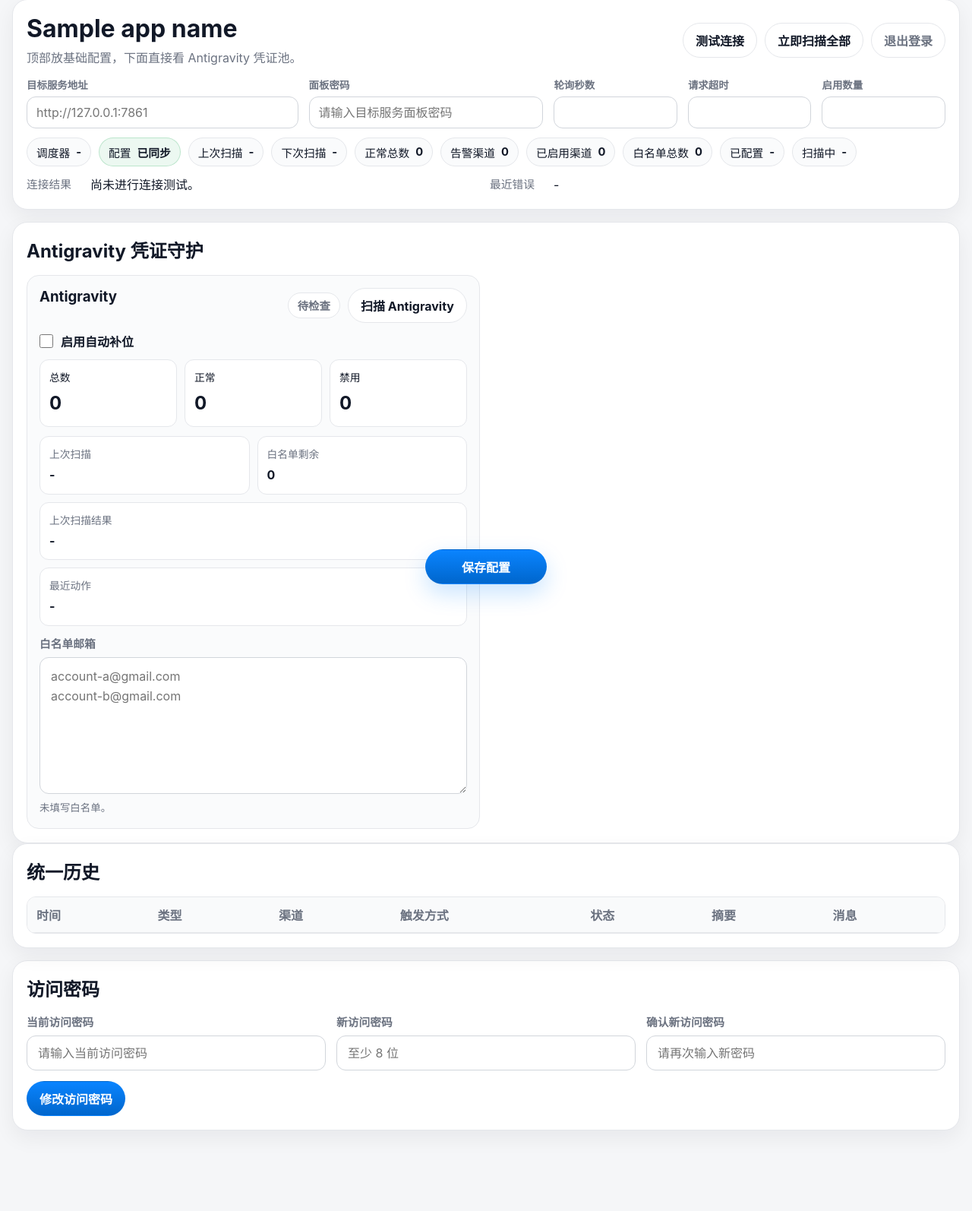
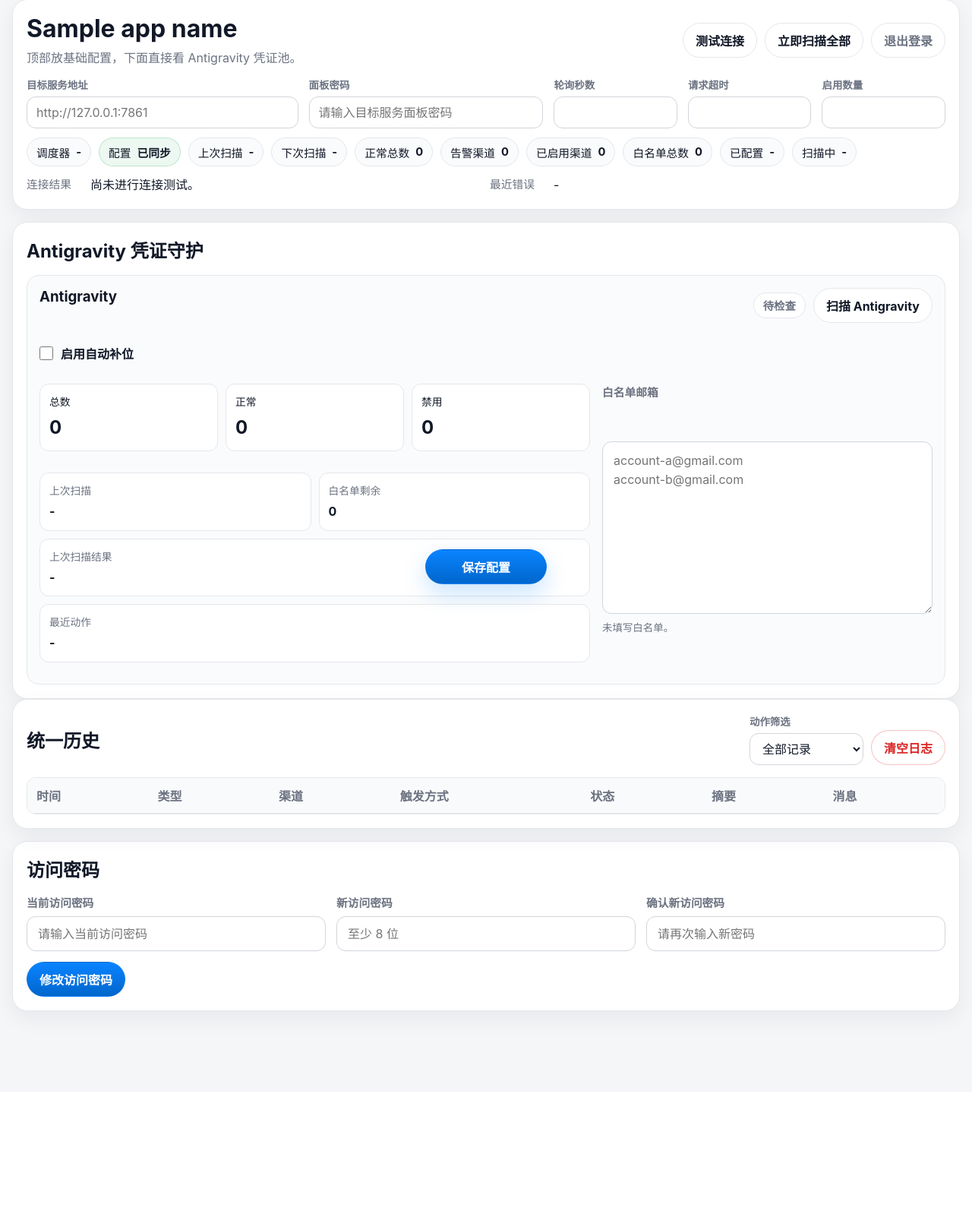
Before and after one commit to suhaihui-git/gcli2api-cred-guardian, a Python web app: template templates/index.html in a window 1280 px wide. Shown: the part 17-1611 px from the top of the page at 76% size. After the commit the page ends 1370 px from the top, so only its background shows below. Run offline with Jinja, Linux system fonts and the light colour scheme; the template is opened without the code that fills it: most values are stand-ins (such as "Sample title", 1, 10 or a date in 2020); lists and menus that the app fills with data are empty.

Commit message:
增加日志管理和宽屏布局

```diff
--- a/static/app.css
+++ b/static/app.css
@@ -34,7 +34,8 @@ body {
 
 button,
 input,
-textarea {
+textarea,
+select {
     font: inherit;
 }
 
@@ -225,6 +226,30 @@ td,
     margin-bottom: 16px;
 }
 
+.history-actions {
+    display: flex;
+    align-items: flex-end;
+    gap: 10px;
+    flex-wrap: wrap;
+}
+
+.history-filter {
+    display: grid;
+    gap: 6px;
+    min-width: 150px;
+}
+
+.history-filter span {
+    color: var(--muted);
+    font-size: 0.84rem;
+    font-weight: 600;
+}
+
+.history-filter select {
+    min-width: 150px;
+    padding: 9px 12px;
+}
+
 .field-grid {
     gap: 14px;
 }
@@ -291,7 +316,8 @@ td,
 }
 
 input,
-textarea {
+textarea,
+select {
     width: 100%;
     border: 1px solid #d1d5db;
     border-radius: var(--radius-md);
@@ -302,7 +328,8 @@ textarea {
 }
 
 input:focus,
-textarea:focus {
+textarea:focus,
+select:focus {
     outline: none;
     border-color: rgba(10, 132, 255, 0.55);
     box-shadow: 0 0 0 3px rgba(10, 132, 255, 0.12);
@@ -332,15 +359,34 @@ textarea[data-validation-tone="error"] {
 
 .channel-stack {
     display: grid;
-    grid-template-columns: repeat(2, minmax(0, 1fr));
+    grid-template-columns: minmax(0, 1fr);
     gap: 16px;
 }
 
 .channel-card {
+    display: grid;
+    grid-template-columns: minmax(0, 1.25fr) minmax(320px, 0.75fr);
+    gap: 16px;
     border: 1px solid var(--line);
     border-radius: var(--radius-lg);
     background: var(--panel-soft);
     padding: 16px;
+}
+
+.channel-card > .channel-head,
+.channel-card > .switch-field {
+    grid-column: 1 / -1;
+}
+
+.channel-card > .stats-grid,
+.channel-card > .channel-meta-grid {
+    grid-column: 1;
+}
+
+.channel-card > .field {
+    grid-column: 2;
+    grid-row: 3 / span 2;
+    align-self: stretch;
 }
 
 .channel-head {
@@ -543,6 +589,12 @@ td.message-cell {
     border-color: var(--line);
 }
 
+.btn.danger {
+    background: #fff;
+    color: var(--danger);
+    border-color: rgba(220, 38, 38, 0.28);
+}
+
 .btn.wide {
     width: 100%;
 }
@@ -617,6 +669,17 @@ td.message-cell {
     .compact-config-grid {
         grid-template-columns: repeat(2, minmax(0, 1fr));
     }
+
+    .channel-card {
+        grid-template-columns: 1fr;
+    }
+
+    .channel-card > .stats-grid,
+    .channel-card > .channel-meta-grid,
+    .channel-card > .field {
+        grid-column: auto;
+        grid-row: auto;
+    }
 }
 
 @media (max-width: 760px) {
@@ -634,6 +697,17 @@ td.message-cell {
     .header-top {
         flex-direction: column;
         align-items: flex-start;
+    }
+
+    .history-actions {
+        width: 100%;
+        align-items: stretch;
+    }
+
+    .history-filter,
+    .history-filter select,
+    .history-actions .btn {
+        width: 100%;
     }
 
     .toolbar-status {
--- a/static/app.js
+++ b/static/app.js
@@ -25,6 +25,7 @@ let isConfigDirty = false;
 let flashHideTimer = null;
 let whitelistValidationTimer = null;
 let whitelistValidationRequestSeq = 0;
+let historyActionFilter = "all";
 
 async function apiFetch(path, options = {}) {
     const response = await fetch(path, {
@@ -521,8 +522,29 @@ async function loadRuntime() {
 }
 
 async function loadHistories() {
-    const history = await apiFetch("/api/history?limit=60");
+    const query = new URLSearchParams({
+        limit: "200",
+        action_filter: historyActionFilter,
+    });
+    const history = await apiFetch(`/api/history?${query.toString()}`);
     renderHistory(history.items || []);
+}
+
+async function clearHistory() {
+    if (!window.confirm("确定清空全部历史日志吗？此操作不可恢复。")) {
+        return;
+    }
+    try {
+        const result = await apiFetch("/api/history/clear", {
+            method: "POST",
+            body: JSON.stringify({}),
+        });
+        showFlash(result.message || "历史日志已清空。", "success");
+        await loadHistories();
+    } catch (error) {
+        showFlash(error.message, "error");
+        throw error;
+    }
 }
 
 async function refreshAll(options = {}) {
@@ -665,6 +687,19 @@ function bindEvents() {
     bindAsyncButton(document.getElementById("scan-now-btn"), () => triggerScan(), "正在扫描...");
     bindAsyncButton(document.getElementById("change-access-password-btn"), changeAccessPassword, "正在修改...");
     bindAsyncButton(document.getElementById("logout-btn"), logout, "退出中...");
+    bindAsyncButton(document.getElementById("clear-history-btn"), clearHistory, "正在清空...");
+
+    const historyFilter = document.getElementById("history-action-filter");
+    if (historyFilter) {
+        historyFilter.addEventListener("change", async () => {
+            historyActionFilter = historyFilter.value;
+            try {
+                await loadHistories();
+            } catch (error) {
+                showFlash(error.message, "error");
+            }
+        });
+    }
 
     document.querySelectorAll(".scan-channel-btn").forEach((button) => {
         bindAsyncButton(button, () => triggerScan(button.dataset.channel), "扫描中...");
--- a/templates/index.html
+++ b/templates/index.html
@@ -172,6 +172,17 @@
             <article class="surface panel-card history-card">
                 <div class="panel-head">
                     <h2>统一历史</h2>
+                    <div class="history-actions">
+                        <label class="history-filter">
+                            <span>动作筛选</span>
+                            <select id="history-action-filter">
+                                <option value="all">全部记录</option>
+                                <option value="yes">有动作</option>
+                                <option value="no">无动作</option>
+                            </select>
+                        </label>
+                        <button id="clear-history-btn" type="button" class="btn danger">清空日志</button>
+                    </div>
                 </div>
                 <div class="table-wrap history-table-wrap">
                     <table>
```
Also changed, not shown: routes_api.py (+15 -2 lines), storage.py (+21 -10 lines), README.md.
